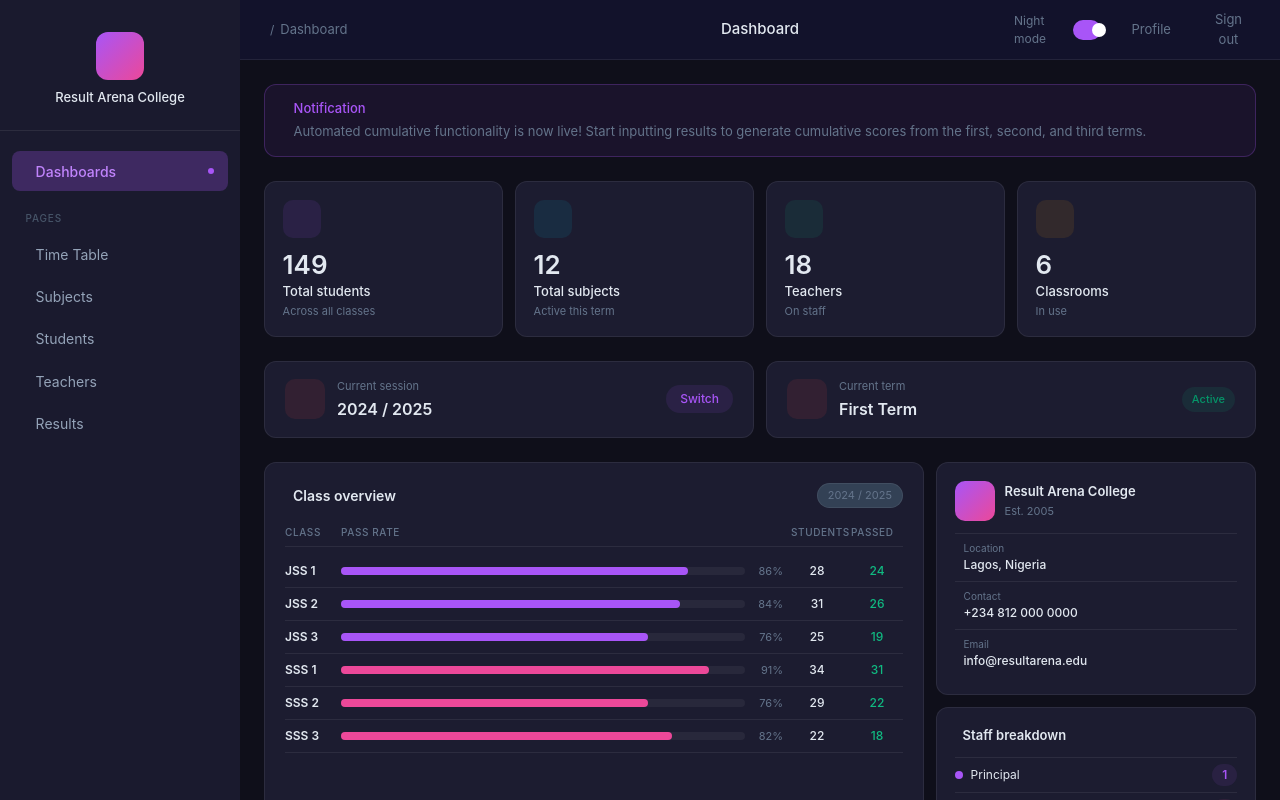
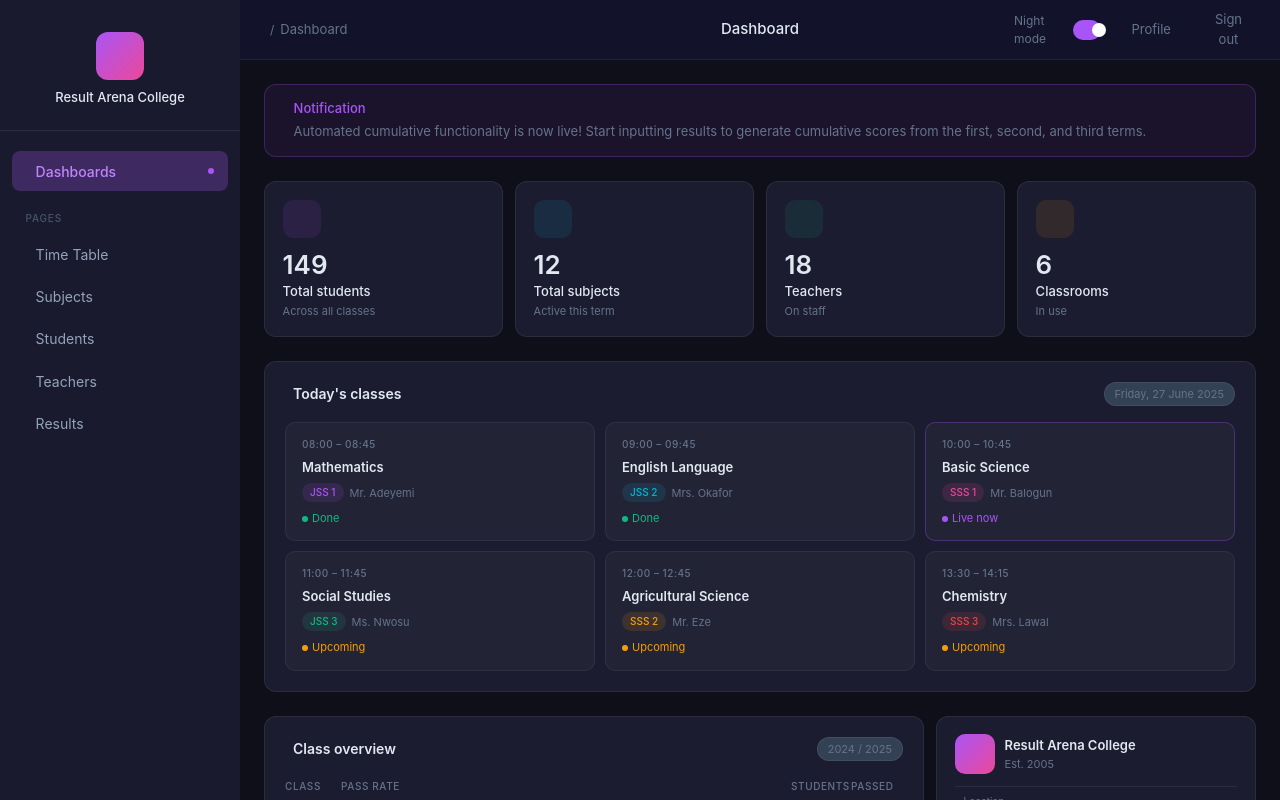
Before and after one commit to MudithMilinda/SRMS, a React (Vite) app in the folder frontend/: page /dashboard in a window 1280 px wide. Shown: the top 800 px of the page. Built offline with nearby package versions, Linux system fonts and the light colour scheme; the HTML template or start-up script is replaced by a standard one.

Commit message:
update dashboard page

```diff
--- a/frontend/src/components/Dashboard.tsx
+++ b/frontend/src/components/Dashboard.tsx
@@ -46,6 +46,76 @@ const stats = [
   },
 ]
 
+const todayClasses = [
+  {
+    time: "08:00 – 08:45",
+    subject: "Mathematics",
+    classLabel: "JSS 1",
+    teacher: "Mr. Adeyemi",
+    status: "done" as const,
+    badgeColor: "#a855f7",
+    badgeBg: "rgba(168,85,247,0.12)",
+  },
+  {
+    time: "09:00 – 09:45",
+    subject: "English Language",
+    classLabel: "JSS 2",
+    teacher: "Mrs. Okafor",
+    status: "done" as const,
+    badgeColor: "#06b6d4",
+    badgeBg: "rgba(6,182,212,0.12)",
+  },
+  {
+    time: "10:00 – 10:45",
+    subject: "Basic Science",
+    classLabel: "SSS 1",
+    teacher: "Mr. Balogun",
+    status: "live" as const,
+    badgeColor: "#ec4899",
+    badgeBg: "rgba(236,72,153,0.12)",
+  },
+  {
+    time: "11:00 – 11:45",
+    subject: "Social Studies",
+    classLabel: "JSS 3",
+    teacher: "Ms. Nwosu",
+    status: "upcoming" as const,
+    badgeColor: "#10b981",
+    badgeBg: "rgba(16,185,129,0.12)",
+  },
+  {
+    time: "12:00 – 12:45",
+    subject: "Agricultural Science",
+    classLabel: "SSS 2",
+    teacher: "Mr. Eze",
+    status: "upcoming" as const,
+    badgeColor: "#f59e0b",
+    badgeBg: "rgba(245,158,11,0.12)",
+  },
+  {
+    time: "13:30 – 14:15",
+    subject: "Chemistry",
+    classLabel: "SSS 3",
+    teacher: "Mrs. Lawal",
+    status: "upcoming" as const,
+    badgeColor: "#ef4444",
+    badgeBg: "rgba(239,68,68,0.12)",
+  },
+]
+
+const staffData = [
+  { role: "Principal", count: 1, color: "#a855f7" },
+  { role: "Vice principal", count: 1, color: "#ec4899" },
+  { role: "Class teachers", count: 6, color: "#06b6d4" },
+  { role: "Subject teachers", count: 10, color: "#10b981" },
+]
+
+function getStatusStyle(status: "done" | "live" | "upcoming") {
+  if (status === "done") return { color: "#10b981", dot: "#10b981", label: "Done" }
+  if (status === "live") return { color: "#a855f7", dot: "#a855f7", label: "Live now" }
+  return { color: "#f59e0b", dot: "#f59e0b", label: "Upcoming" }
+}
+
 export default function Dashboard({ darkMode }: DashboardProps) {
   const bg = darkMode ? "#0f0f1a" : "#f1f5f9"
   const card = darkMode ? "#1c1c30" : "#ffffff"
@@ -54,6 +124,8 @@ export default function Dashboard({ darkMode }: DashboardProps) {
   const mt = darkMode ? "#64748b" : "#64748b"
   const sub = darkMode ? "#334155" : "#f8fafc"
   const barBg = darkMode ? "rgba(255,255,255,0.05)" : "#e2e8f0"
+  const classItemBg = darkMode ? "rgba(255,255,255,0.03)" : "#f8fafc"
+  const classItemBrd = darkMode ? "rgba(255,255,255,0.06)" : "#e2e8f0"
 
   return (
     <main
@@ -146,107 +218,110 @@ export default function Dashboard({ darkMode }: DashboardProps) {
         ))}
       </div>
 
-      {/* Session + Term row */}
+      {/* Today's classes */}
       <div
         style={{
-          display: "grid",
-          gridTemplateColumns: "1fr 1fr",
-          gap: 12,
+          background: card,
+          border: `0.5px solid ${brd}`,
+          borderRadius: 12,
+          padding: "1.25rem",
           marginBottom: "1.5rem",
         }}
       >
-        {/* Current session */}
         <div
           style={{
-            background: card,
-            border: `0.5px solid ${brd}`,
-            borderRadius: 12,
-            padding: "1rem 1.25rem",
             display: "flex",
             alignItems: "center",
-            gap: 12,
+            gap: 8,
+            marginBottom: "1rem",
           }}
         >
-          <div
+          <i className="ti ti-calendar-event" style={{ fontSize: 18, color: "#a855f7" }} aria-hidden="true" />
+          <h2 style={{ margin: 0, fontSize: 14, fontWeight: 600, color: tx }}>Today's classes</h2>
+          <span
             style={{
-              width: 40,
-              height: 40,
-              borderRadius: 10,
-              background: "rgba(239,68,68,0.1)",
-              display: "flex",
-              alignItems: "center",
-              justifyContent: "center",
-              flexShrink: 0,
+              marginLeft: "auto",
+              fontSize: 11,
+              color: mt,
+              background: sub,
+              padding: "3px 10px",
+              borderRadius: 20,
+              border: `0.5px solid ${brd}`,
             }}
           >
-            <i className="ti ti-calendar" style={{ fontSize: 20, color: "#ef4444" }} aria-hidden="true" />
-          </div>
-          <div style={{ flex: 1 }}>
-            <p style={{ margin: 0, fontSize: 11, color: mt, fontWeight: 400 }}>Current session</p>
-            <p style={{ margin: "3px 0 0", fontSize: 16, fontWeight: 600, color: tx }}>2024 / 2025</p>
-          </div>
-          <button
-            style={{
-              background: "rgba(168,85,247,0.1)",
-              border: "none",
-              borderRadius: 20,
-              color: "#a855f7",
-              fontSize: 12,
-              fontWeight: 500,
-              padding: "5px 14px",
-              cursor: "pointer",
-            }}
-          >
-            Switch
-          </button>
+            Friday, 27 June 2025
+          </span>
         </div>
 
-        {/* Current term */}
         <div
           style={{
-            background: card,
-            border: `0.5px solid ${brd}`,
-            borderRadius: 12,
-            padding: "1rem 1.25rem",
-            display: "flex",
-            alignItems: "center",
-            gap: 12,
+            display: "grid",
+            gridTemplateColumns: "repeat(3, 1fr)",
+            gap: 10,
           }}
         >
-          <div
-            style={{
-              width: 40,
-              height: 40,
-              borderRadius: 10,
-              background: "rgba(239,68,68,0.1)",
-              display: "flex",
-              alignItems: "center",
-              justifyContent: "center",
-              flexShrink: 0,
-            }}
-          >
-            <i className="ti ti-clock" style={{ fontSize: 20, color: "#ef4444" }} aria-hidden="true" />
-          </div>
-          <div style={{ flex: 1 }}>
-            <p style={{ margin: 0, fontSize: 11, color: mt, fontWeight: 400 }}>Current term</p>
-            <p style={{ margin: "3px 0 0", fontSize: 16, fontWeight: 600, color: tx }}>First Term</p>
-          </div>
-          <span
-            style={{
-              background: "rgba(16,185,129,0.1)",
-              color: "#059669",
-              fontSize: 11,
-              fontWeight: 500,
-              padding: "4px 10px",
-              borderRadius: 20,
-            }}
-          >
-            Active
-          </span>
+          {todayClasses.map((cls) => {
+            const statusStyle = getStatusStyle(cls.status)
+            return (
+              <div
+                key={cls.time}
+                style={{
+                  background: classItemBg,
+                  border: `0.5px solid ${cls.status === "live" ? "rgba(168,85,247,0.3)" : classItemBrd}`,
+                  borderRadius: 10,
+                  padding: "0.85rem 1rem",
+                  display: "flex",
+                  flexDirection: "column",
+                  gap: 6,
+                }}
+              >
+                <span
+                  style={{
+                    fontSize: 10,
+                    fontWeight: 500,
+                    color: mt,
+                    letterSpacing: "0.05em",
+                    textTransform: "uppercase",
+                  }}
+                >
+                  {cls.time}
+                </span>
+                <span style={{ fontSize: 13, fontWeight: 600, color: tx }}>{cls.subject}</span>
+                <div style={{ display: "flex", alignItems: "center", gap: 6 }}>
+                  <span
+                    style={{
+                      fontSize: 10,
+                      fontWeight: 500,
+                      padding: "2px 8px",
+                      borderRadius: 20,
+                      color: cls.badgeColor,
+                      background: cls.badgeBg,
+                    }}
+                  >
+                    {cls.classLabel}
+                  </span>
+                  <span style={{ fontSize: 11, color: mt }}>{cls.teacher}</span>
+                </div>
+                <div style={{ fontSize: 11, color: statusStyle.color, marginTop: 2, display: "flex", alignItems: "center", gap: 4 }}>
+                  <span
+                    style={{
+                      width: 6,
+                      height: 6,
+                      borderRadius: "50%",
+                      background: statusStyle.dot,
+                      display: "inline-block",
+                      flexShrink: 0,
+                    }}
+                  />
+                  {statusStyle.label}
+                </div>
+              </div>
+            )
+          })}
         </div>
       </div>
 
-      {/* Bottom: class analytics + quick info */}
+      {/* Bottom: class analytics + institute info */}
       <div style={{ display: "grid", gridTemplateColumns: "1fr 320px", gap: 12 }}>
         {/* Class analytics */}
         <div
@@ -294,7 +369,16 @@ export default function Dashboard({ darkMode }: DashboardProps) {
             }}
           >
             {["Class", "Pass rate", "Students", "Passed"].map((h) => (
-              <span key={h} style={{ fontSize: 10, fontWeight: 500, color: mt, textTransform: "uppercase", letterSpacing: "0.06em" }}>
+              <span
+                key={h}
+                style={{
+                  fontSize: 10,
+                  fontWeight: 500,
+                  color: mt,
+                  textTransform: "uppercase",
+                  letterSpacing: "0.06em",
+                }}
+              >
                 {h}
               </span>
             ))}
@@ -349,7 +433,7 @@ export default function Dashboard({ darkMode }: DashboardProps) {
           })}
         </div>
 
-        {/* Right panel — institute quick info */}
+        {/* Right panel */}
         <div style={{ display: "flex", flexDirection: "column", gap: 12 }}>
           {/* Institute info */}
           <div
@@ -405,7 +489,7 @@ export default function Dashboard({ darkMode }: DashboardProps) {
             ))}
           </div>
 
-          {/* Teacher breakdown */}
+          {/* Staff breakdown */}
           <div
             style={{
               background: card,
@@ -420,12 +504,7 @@ export default function Dashboard({ darkMode }: DashboardProps) {
               <h3 style={{ margin: 0, fontSize: 13, fontWeight: 600, color: tx }}>Staff breakdown</h3>
             </div>
 
-            {[
-              { role: "Principal", count: 1, color: "#a855f7" },
-              { role: "Vice principal", count: 1, color: "#ec4899" },
-              { role: "Class teachers", count: 6, color: "#06b6d4" },
-              { role: "Subject teachers", count: 10, color: "#10b981" },
-            ].map((row) => (
+            {staffData.map((row) => (
               <div
                 key={row.role}
                 style={{
--- a/frontend/src/components/Sidebar.tsx
+++ b/frontend/src/components/Sidebar.tsx
@@ -15,7 +15,6 @@ const navItems: NavItem[] = [
     label: "Subjects",
     children: [
       { label: "All Subjects", path: "/dashboard/subjects" },
-      { label: "Add Subjects", path: "/dashboard/subjects" }
     ],
   },
   {
```
